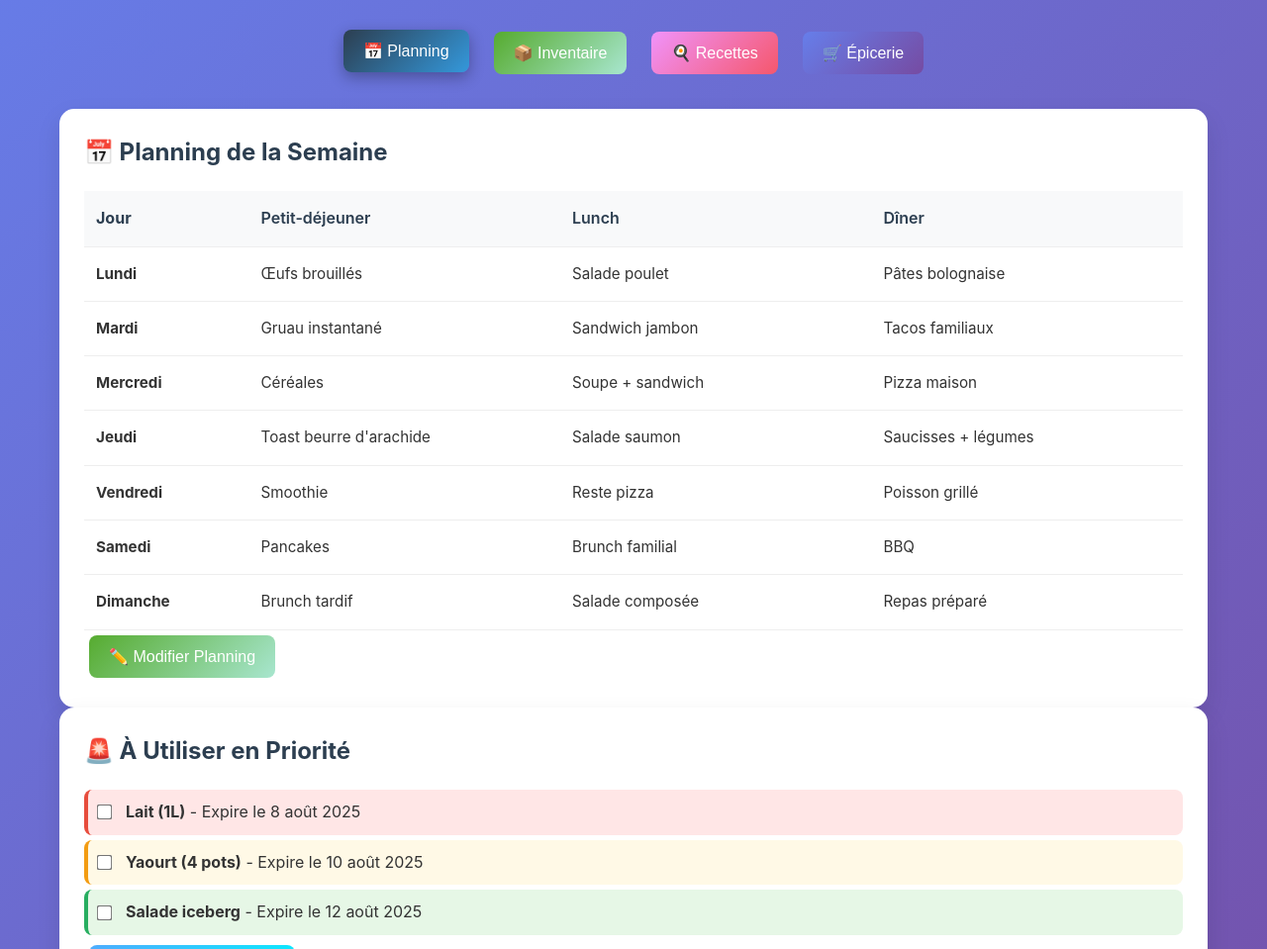
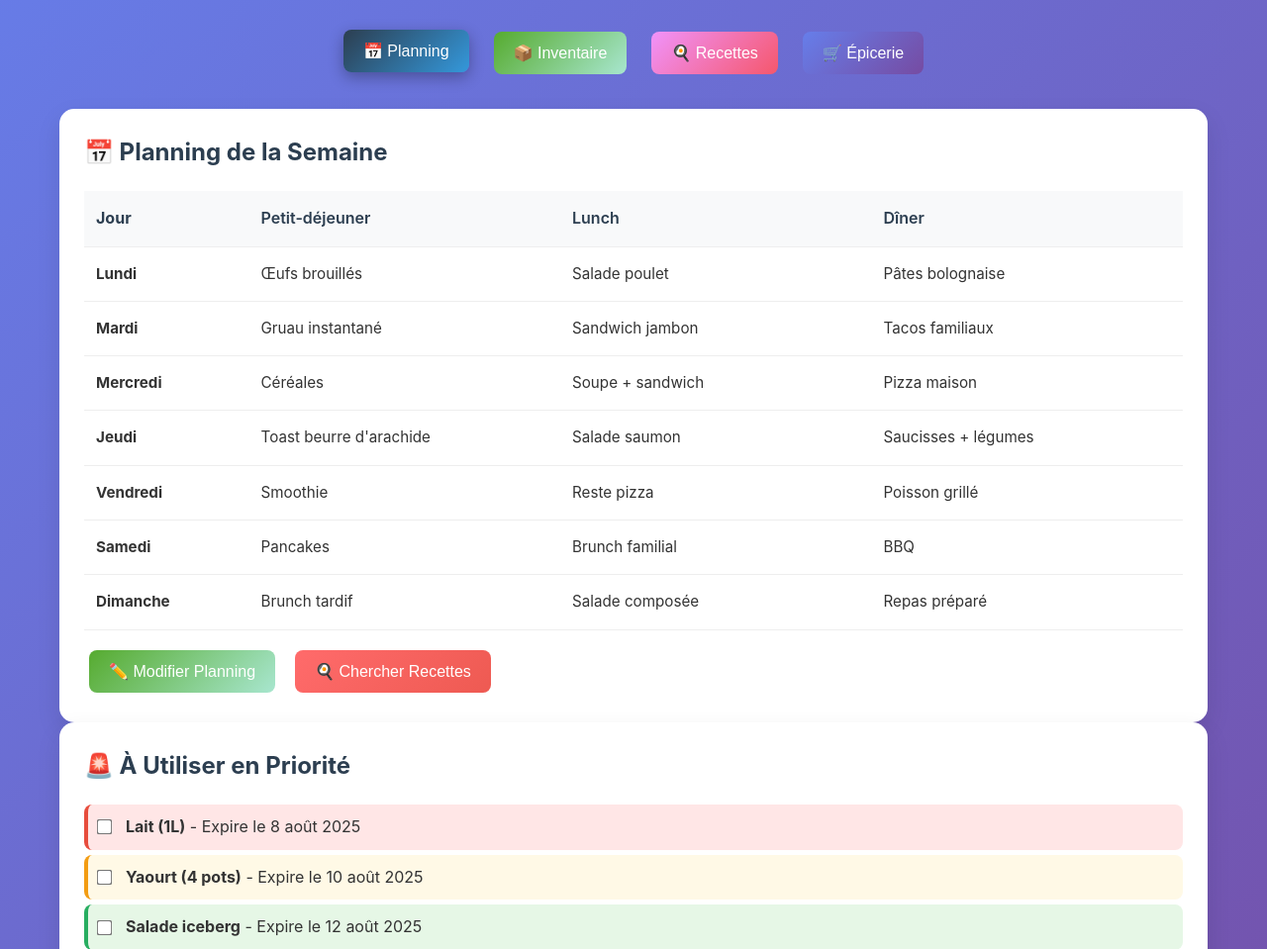
Before and after one commit to Nanciedee/Gestion-Repas, a plain HTML site: page index.html in a window 1280 px wide. Shown: the part 141-1100 px from the top of the page at 99% size. Drawn offline with Linux system fonts and the light colour scheme.

Commit message:
Update index.html
"ajout bouton vers site Recette2moi"

```diff
--- a/index.html
+++ b/index.html
@@ -348,7 +348,12 @@
                         <!-- Le contenu sera généré par JavaScript -->
                     </tbody>
                 </table>
-                <button class="btn btn-success" onclick="openModal('planning-modal')">✏️ Modifier Planning</button>
+                <div style="display: flex; gap: 10px; flex-wrap: wrap; margin-top: 15px;">
+                    <button class="btn btn-success" onclick="openModal('planning-modal')">✏️ Modifier Planning</button>
+                    <button class="btn btn-warning" onclick="openRecipeApp()" style="background: linear-gradient(135deg, #ff6b6b 0%, #ee5a52 100%);">
+                        🍳 Chercher Recettes
+                    </button>
+                </div>
             </div>
 
             <!-- Aliments Prioritaires -->
@@ -757,6 +762,11 @@
             }
         }
 
+        // Fonction pour ouvrir l'application de recettes
+        function openRecipeApp() {
+            window.open('https://nanciedee.github.io/Recette2moi/', '_blank', 'noopener,noreferrer');
+        }
+
         // Nouvelles fonctions utilitaires
         function removeFromInventory(index) {
             if (confirm('Supprimer cet aliment de l\'inventaire ?')) {
```
